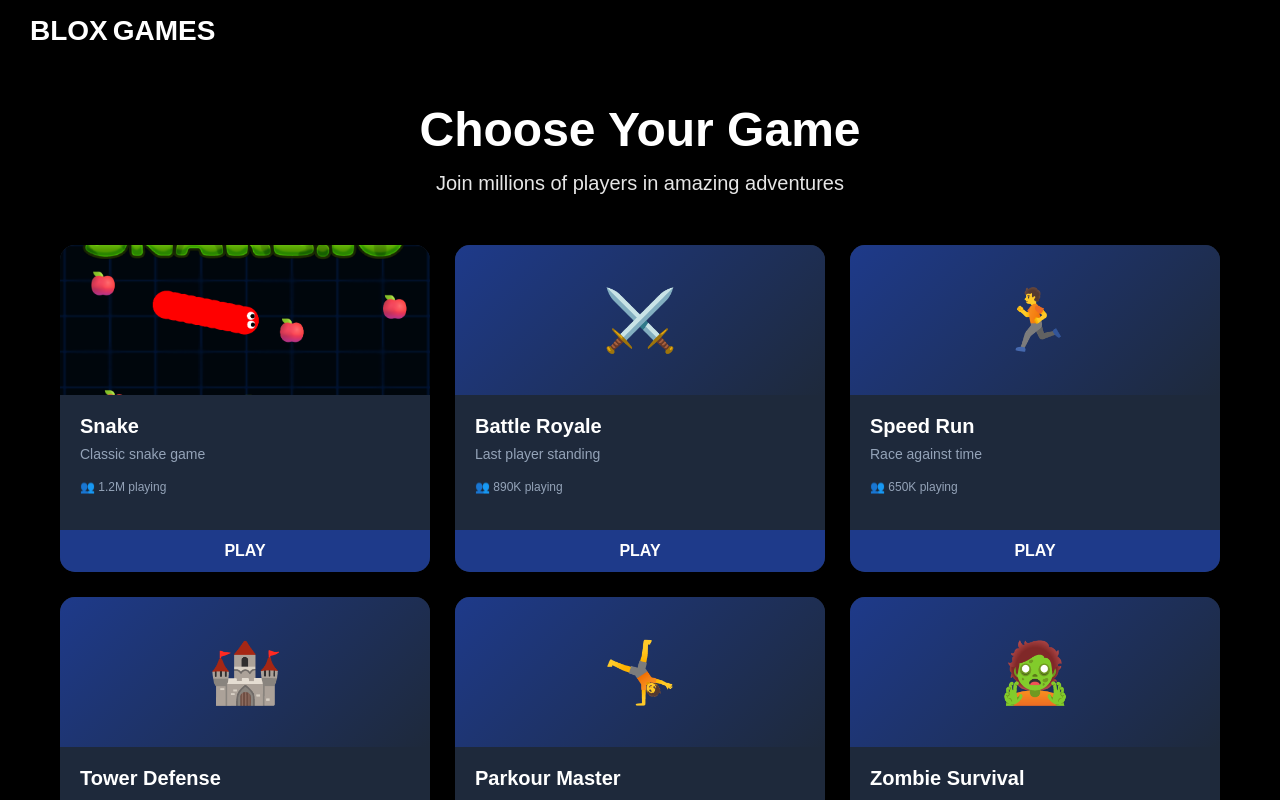
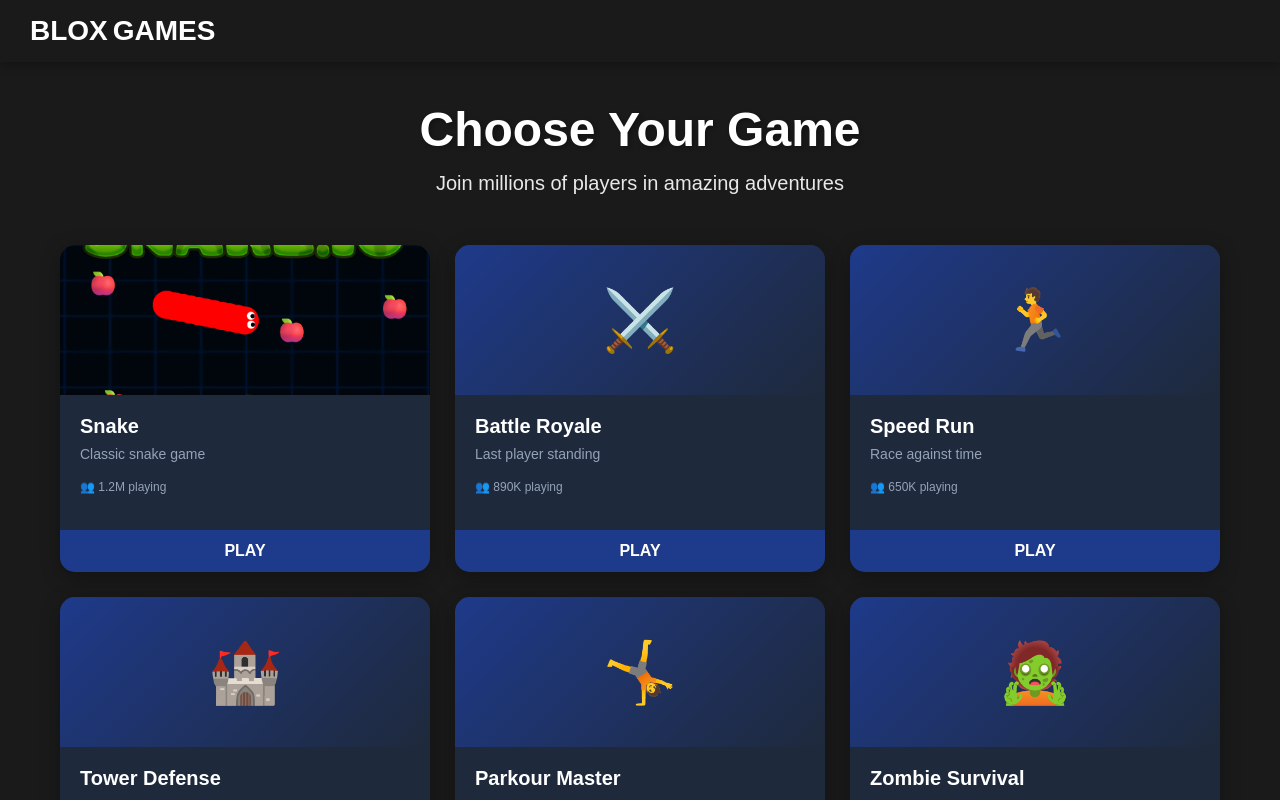
Before and after one commit to hudson-kung/hudsonkung.com, a React (Create React App) app: page / in a window 1280 px wide. Shown: the top 800 px of the page. Built offline with nearby package versions, Linux system fonts and the light colour scheme; the HTML template or start-up script is replaced by a standard one.

Commit message:
Change background to grayish-black

```diff
--- a/src/App.css
+++ b/src/App.css
@@ -22,7 +22,7 @@
 
 body {
   font-family: 'Arial', sans-serif;
-  background: #000000;
+  background: #1a1a1a;
   min-height: 100vh;
   color: var(--black);
 }
@@ -35,7 +35,7 @@ body {
 
 /* Header */
 .game-header {
-  background: #000000;
+  background: #1a1a1a;
   padding: 15px 30px;
   display: flex;
   justify-content: space-between;
```
